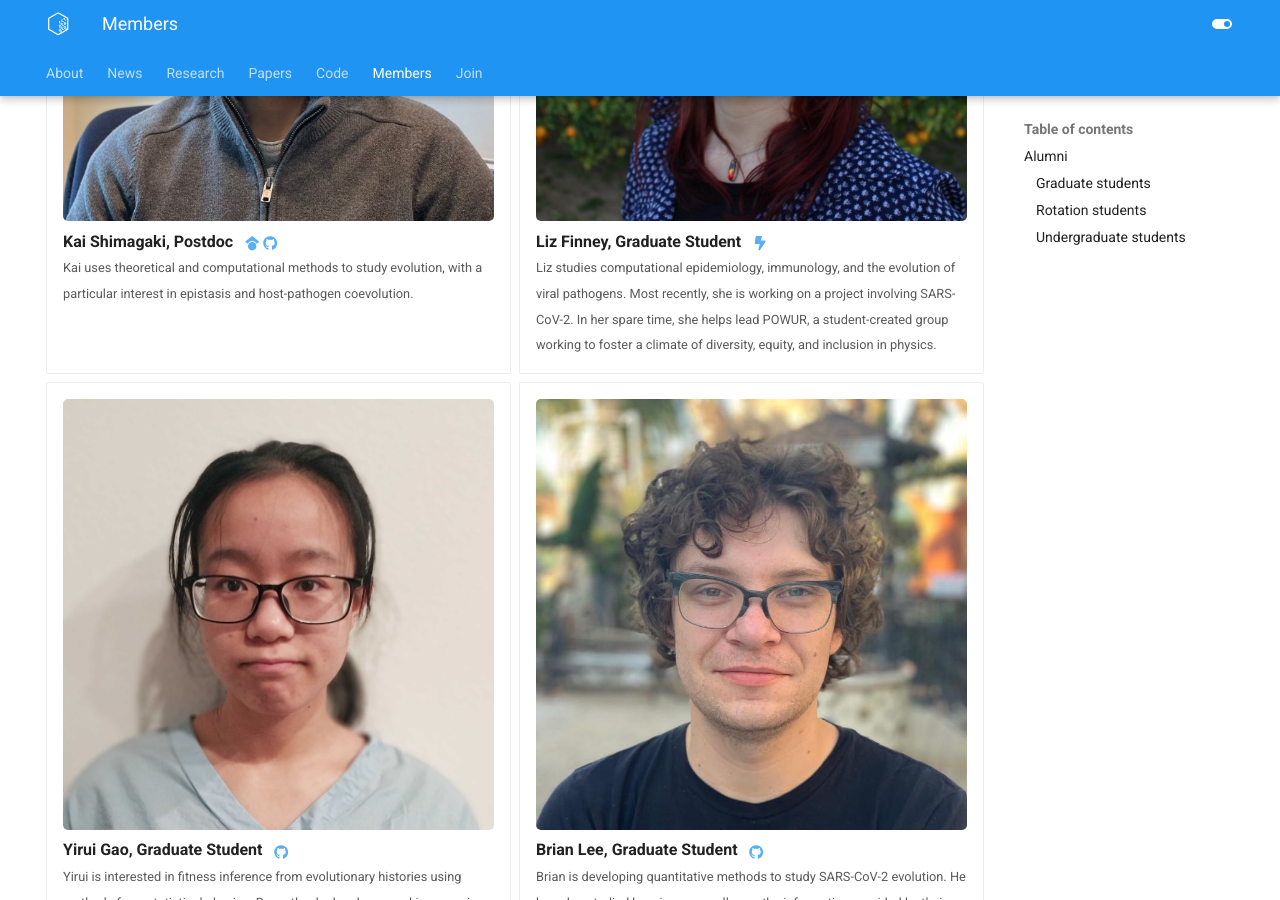
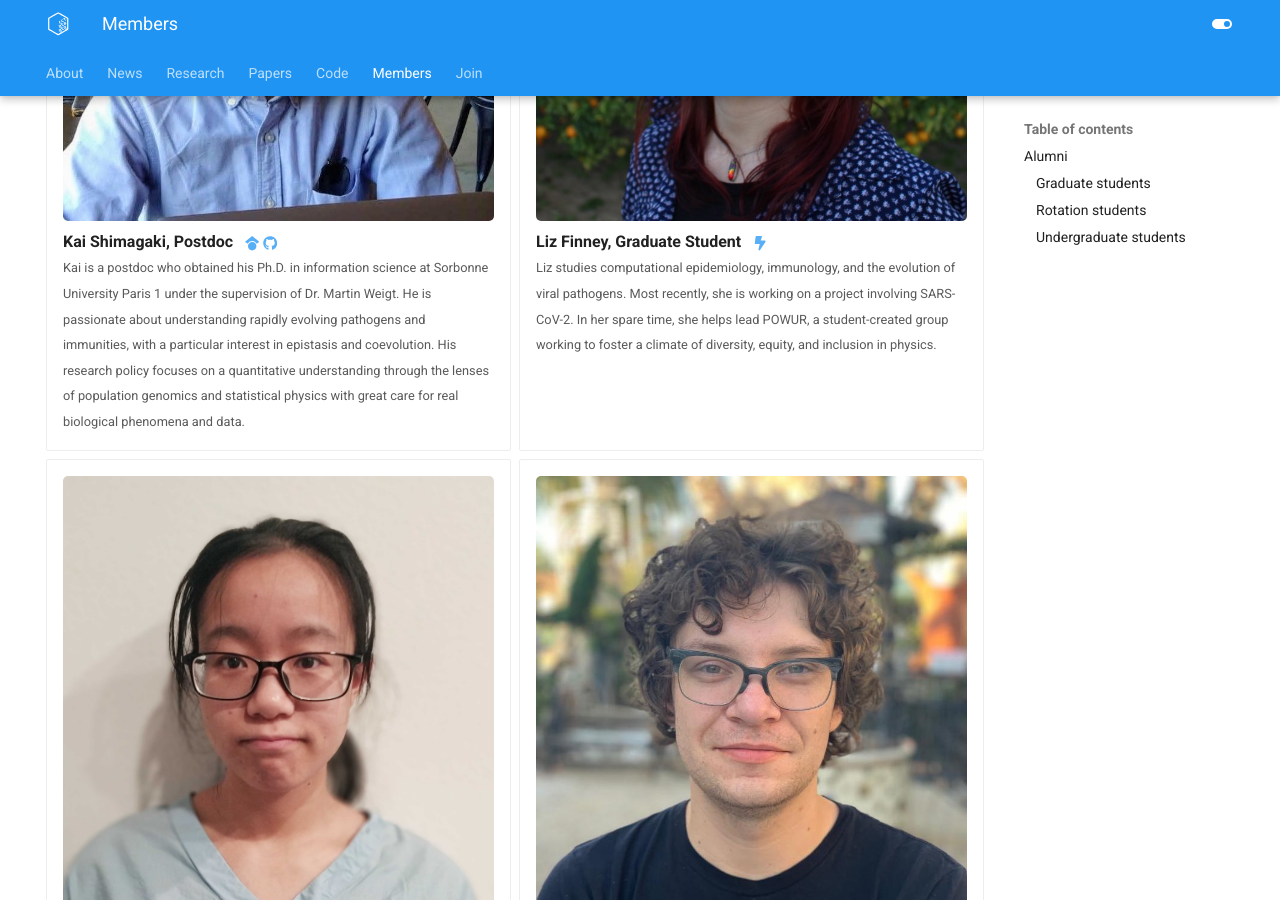
Before and after one commit to bartonlab/bartonlab.github.io, an MkDocs documentation site: the page built from docs/members.md, in a window 1280 px wide and 900 px high, scrolled down 1063 px. Built offline with MkDocs 1.6.1 and Material for MkDocs 9.7.7, drawn with Linux system fonts in a browser that asks for light colours.

Commit message:
update Kai info

```diff
--- a/docs/members.md
+++ b/docs/members.md
@@ -28,7 +28,7 @@ hide:
     [:fontawesome-brands-google-scholar:{ .middle }](https://scholar.google.com/citations?user=BJF41UIAAAAJ)
     [:fontawesome-brands-github:{ .middle }](https://github.com/shimagaki)
     <br>
-    Kai uses theoretical and computational methods to study evolution, with a particular interest in epistasis and host-pathogen coevolution.
+    Kai is a postdoc who obtained his Ph.D. in information science at Sorbonne University Paris 1 under the supervision of Dr. Martin Weigt. He is passionate about understanding rapidly evolving pathogens and immunities, with a particular interest in epistasis and coevolution. His research policy focuses on a quantitative understanding through the lenses of population genomics and statistical physics with great care for real biological phenomena and data.
     </small>
 
 -   ![Liz](assets/img/members/liz-finney-sq.jpg)<br>
```
Also changed, not shown: docs/assets/img/members/kai-shimagaki-sq.jpg.
